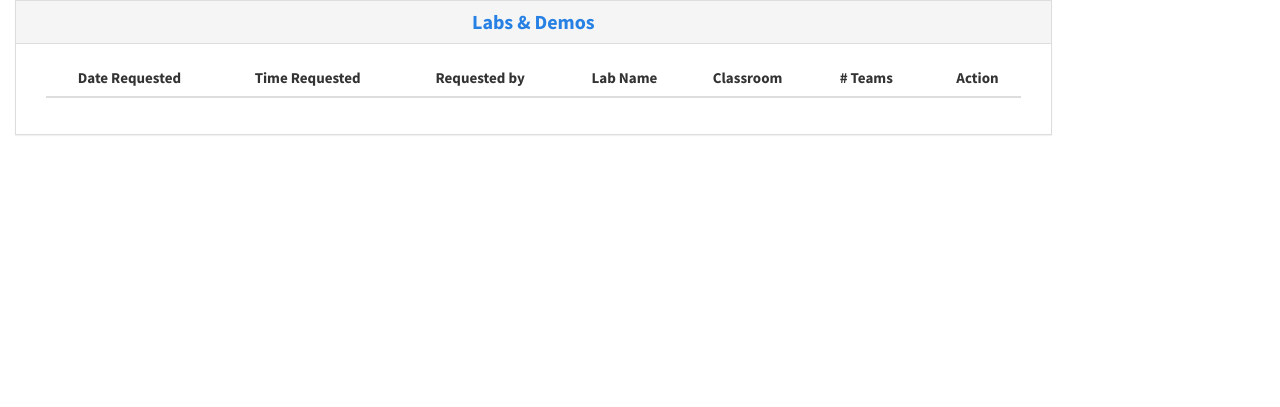
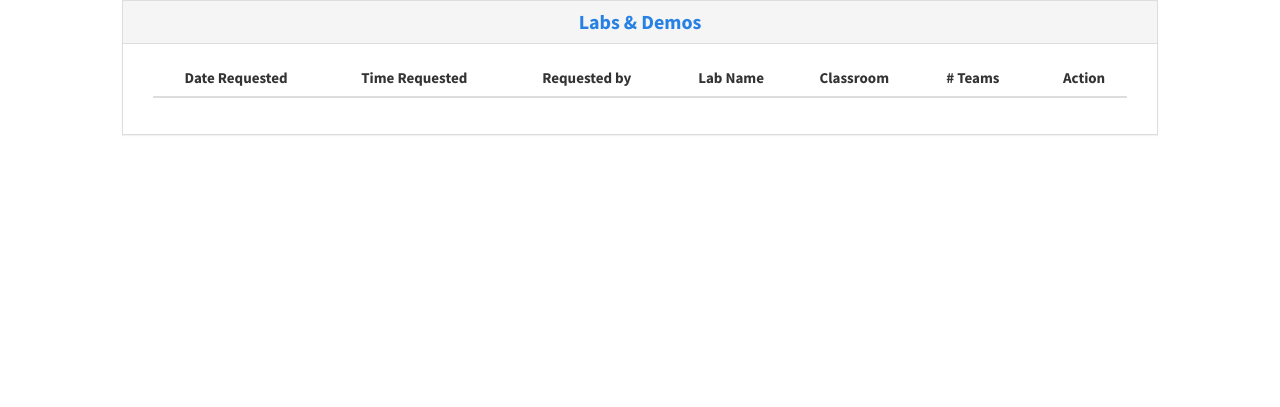
Before and after one commit to TomMGrello/SwengPhysics, a Flask app: template FlaskApp/templates/labsDemosRequests.html in a window 1280 px wide. Shown: the part 393-800 px from the top of the page. Run offline with Flask 2, Linux system fonts and the light colour scheme; the template is opened without the code that fills it, so the values that code supplies are empty; parts of the project's set-up code (start-up, migrations or seed data) failed here and were passed over; some libraries are stand-ins or nearby versions.

Commit message:
Positioning of table to center

```diff
--- a/FlaskApp/templates/labsDemosRequests.html
+++ b/FlaskApp/templates/labsDemosRequests.html
@@ -58,7 +58,7 @@
               </div>
           </div>
       </nav>
-      <div class="col-lg-10 col-lg-offset-0 col-md-9 col-sm-8">
+      <div class="col-lg-10 col-lg-offset-1 col-md-9 col-sm-8">
          <div class="panel panel-default">
             <div class="panel-heading">
                <h3 class="text-center text-primary panel-title"><strong>Labs &amp; Demos</strong></h3>
```
